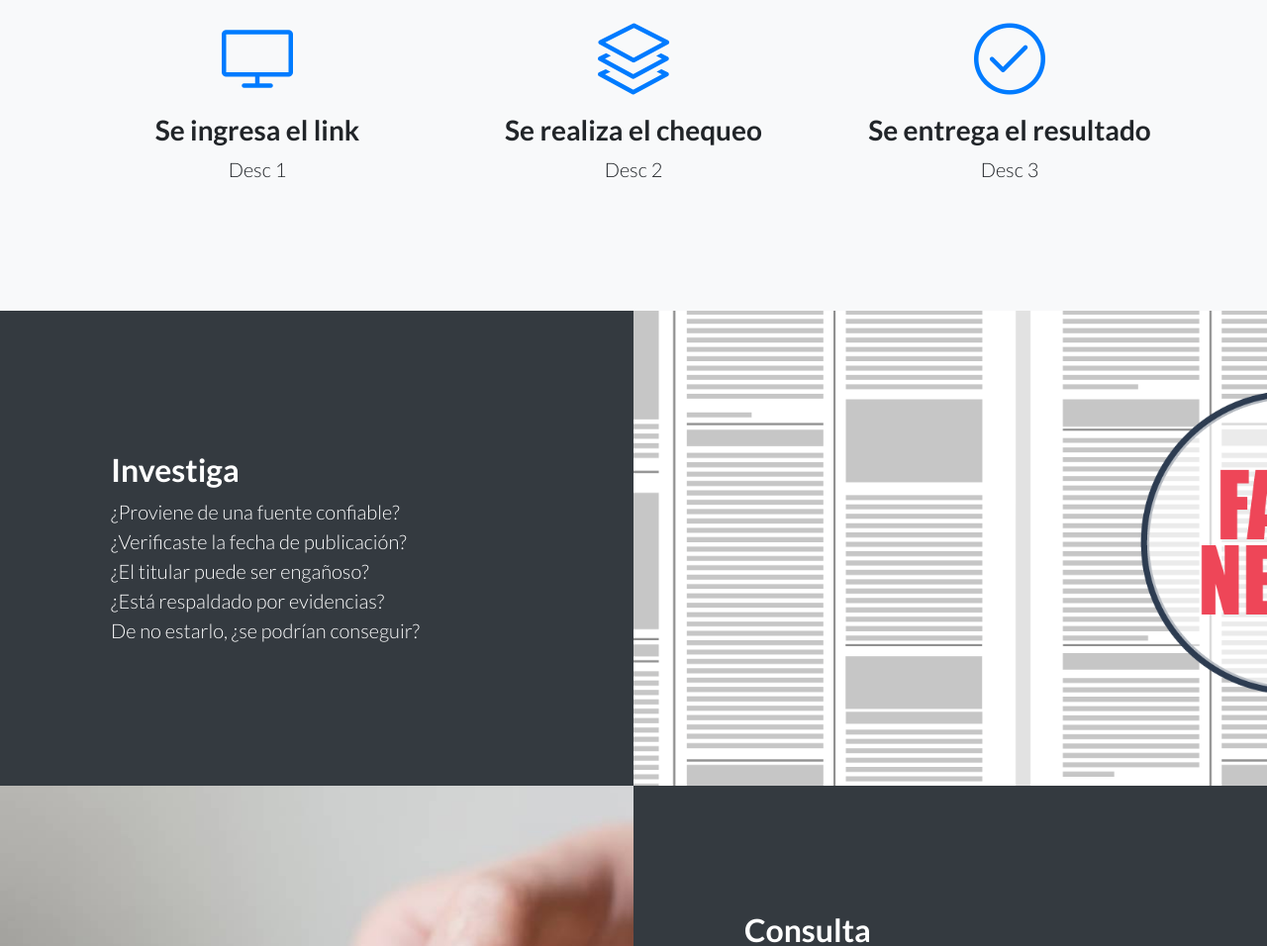
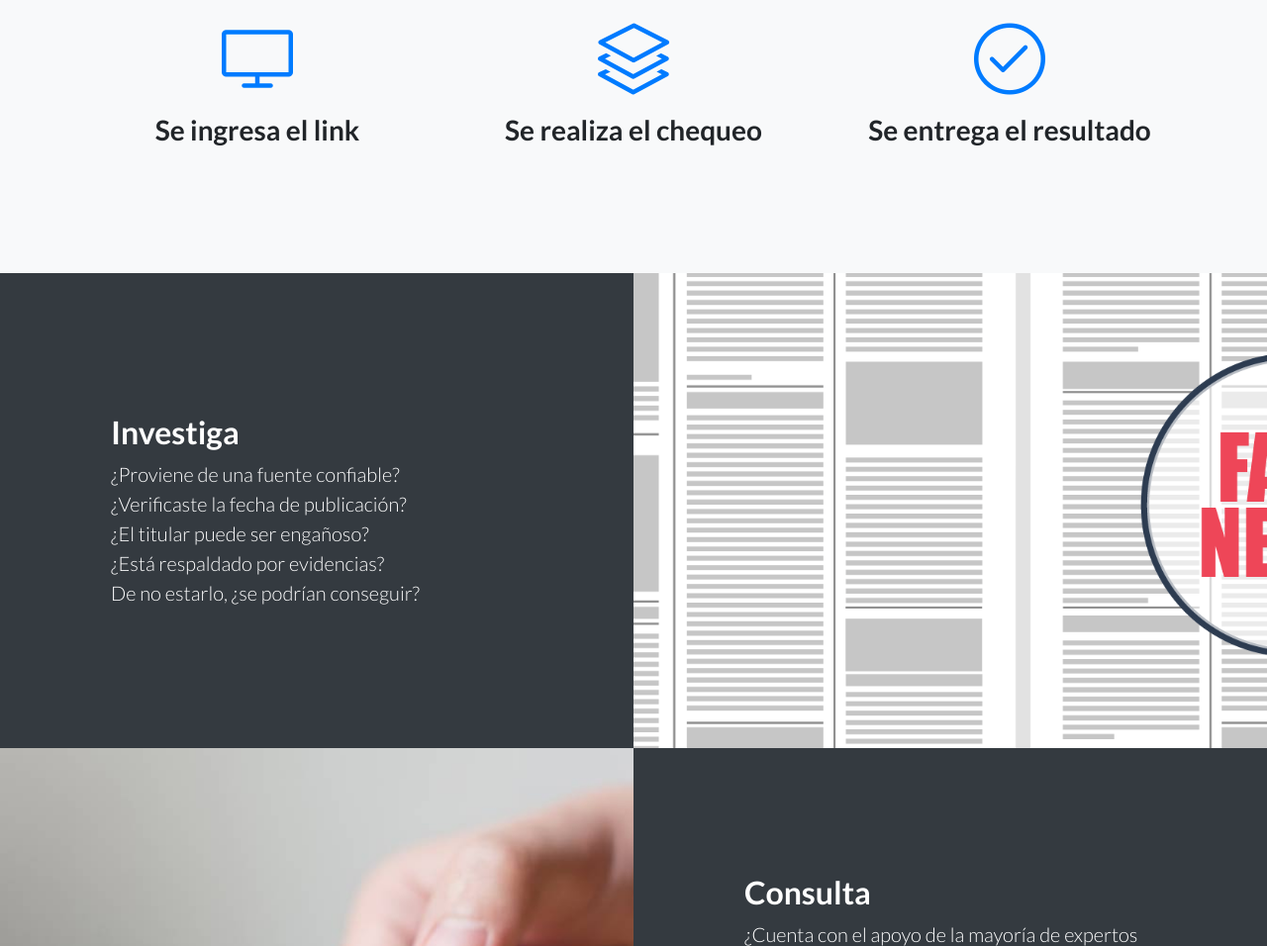
Before and after one commit to NachoKai/Cheque.ar, a website: page index.html in a window 1280 px wide. Shown: the part 799-1755 px from the top of the page at 99% size. Drawn offline with nearby package versions, Linux system fonts and the light colour scheme.

Commit message:
Update index.html

```diff
--- a/index.html
+++ b/index.html
@@ -81,7 +81,7 @@
               <i class="icon-screen-desktop m-auto text-primary"></i>
             </div>
             <h3>Se ingresa el link</h3>
-            <p class="lead mb-0">Desc 1</p>
+            <p class="lead mb-0"></p>
           </div>
         </div>
         <div class="col-lg-4">
@@ -90,7 +90,7 @@
               <i class="icon-layers m-auto text-primary"></i>
             </div>
             <h3>Se realiza el chequeo</h3>
-            <p class="lead mb-0">Desc 2</p>
+            <p class="lead mb-0"></p>
           </div>
         </div>
         <div class="col-lg-4">
@@ -99,7 +99,7 @@
               <i class="icon-check m-auto text-primary"></i>
             </div>
             <h3>Se entrega el resultado</h3>
-            <p class="lead mb-0">Desc 3</p>
+            <p class="lead mb-0"></p>
           </div>
         </div>
       </div>
```
